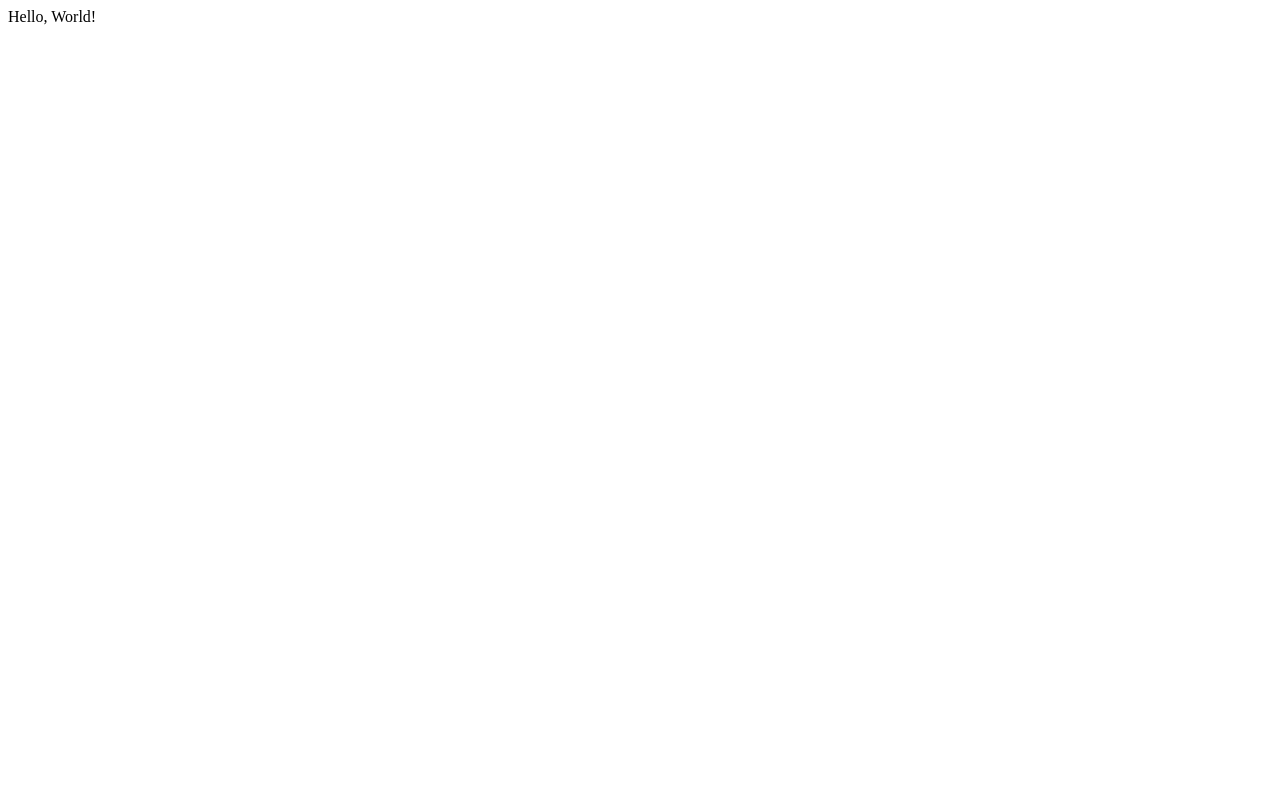
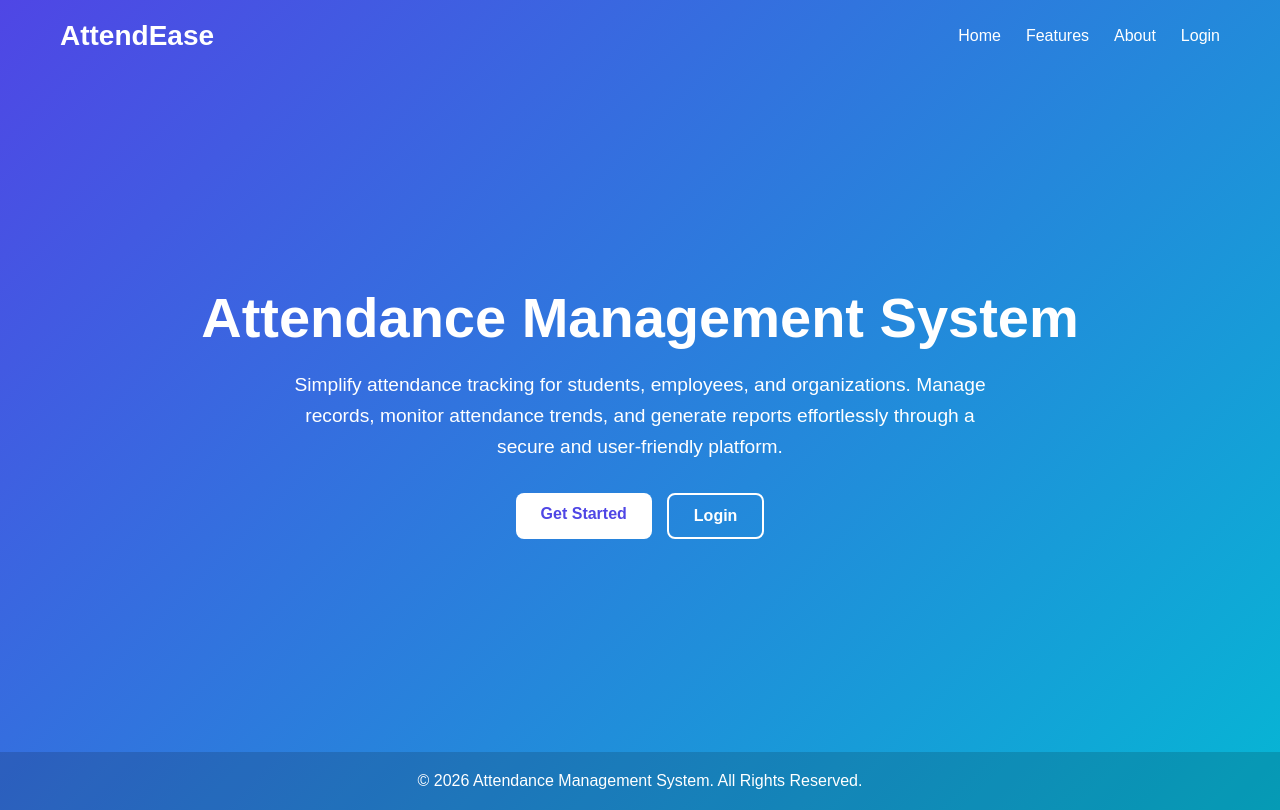
Before and after one commit to mishashetty11-lab/Github_basic, a Flask app: page / in a window 1280 px wide. Before the commit the page is almost empty. Before the commit the page ends 25 px from the top, so only its background shows below. Run offline with Flask 3, Linux system fonts and the light colour scheme.

Commit message:
dcfvbgnh

```diff
--- a/main.py
+++ b/main.py
@@ -1,14 +1,18 @@
-from flask import Flask
+from flask import Flask,render_template
 
 app = Flask(__name__)
 
 @app.route('/')
 def home():
-    return "Hello, World!"
+    return render_template("home.html")
 
-app.route("/abc")
+@app.route("/abc")
 def abc():
-    return "This is the ABC route."
+    return render_template("abc.html")
+
+@app.route("/<name>")
+def greet(name):
+    return render_template("greet.html",user_name=name)
 
 
 if __name__ == '__main__':
--- a/templates/home.html
+++ b/templates/home.html
@@ -0,0 +1,139 @@
+<!DOCTYPE html>
+<html lang="en">
+<head>
+    <meta charset="UTF-8">
+    <meta name="viewport" content="width=device-width, initial-scale=1.0">
+    <title>Attendance Management System</title>
+
+    <style>
+        *{
+            margin:0;
+            padding:0;
+            box-sizing:border-box;
+            font-family: Arial, sans-serif;
+        }
+
+        body{
+            background: linear-gradient(135deg, #4f46e5, #06b6d4);
+            color: white;
+            min-height: 100vh;
+        }
+
+        nav{
+            display:flex;
+            justify-content:space-between;
+            align-items:center;
+            padding:20px 60px;
+        }
+
+        nav h2{
+            font-size:28px;
+        }
+
+        nav ul{
+            display:flex;
+            list-style:none;
+            gap:25px;
+        }
+
+        nav a{
+            text-decoration:none;
+            color:white;
+            font-weight:500;
+        }
+
+        .hero{
+            display:flex;
+            flex-direction:column;
+            justify-content:center;
+            align-items:center;
+            text-align:center;
+            height:85vh;
+            padding:20px;
+        }
+
+        .hero h1{
+            font-size:3.5rem;
+            margin-bottom:20px;
+        }
+
+        .hero p{
+            font-size:1.2rem;
+            max-width:700px;
+            margin-bottom:30px;
+            line-height:1.6;
+        }
+
+        .btn-container{
+            display:flex;
+            gap:15px;
+        }
+
+        .btn{
+            padding:12px 25px;
+            border:none;
+            border-radius:8px;
+            text-decoration:none;
+            font-weight:bold;
+            transition:0.3s;
+        }
+
+        .btn-primary{
+            background:white;
+            color:#4f46e5;
+        }
+
+        .btn-primary:hover{
+            background:#e5e7eb;
+        }
+
+        .btn-secondary{
+            border:2px solid white;
+            color:white;
+        }
+
+        .btn-secondary:hover{
+            background:rgba(255,255,255,0.15);
+        }
+
+        footer{
+            text-align:center;
+            padding:20px;
+            background:rgba(0,0,0,0.15);
+        }
+    </style>
+</head>
+<body>
+
+    <nav>
+        <h2>AttendEase</h2>
+
+        <ul>
+            <li><a href="#">Home</a></li>
+            <li><a href="#">Features</a></li>
+            <li><a href="#">About</a></li>
+            <li><a href="/login">Login</a></li>
+        </ul>
+    </nav>
+
+    <section class="hero">
+        <h1>Attendance Management System</h1>
+
+        <p>
+            Simplify attendance tracking for students, employees, and organizations.
+            Manage records, monitor attendance trends, and generate reports effortlessly
+            through a secure and user-friendly platform.
+        </p>
+
+        <div class="btn-container">
+            <a href="/register" class="btn btn-primary">Get Started</a>
+            <a href="/login" class="btn btn-secondary">Login</a>
+        </div>
+    </section>
+
+    <footer>
+        <p>&copy; 2026 Attendance Management System. All Rights Reserved.</p>
+    </footer>
+
+</body>
+</html>
```
Also changed, not shown: templates/abc.html (+6 -3 lines), templates/greet.html (+11 -0 lines).
